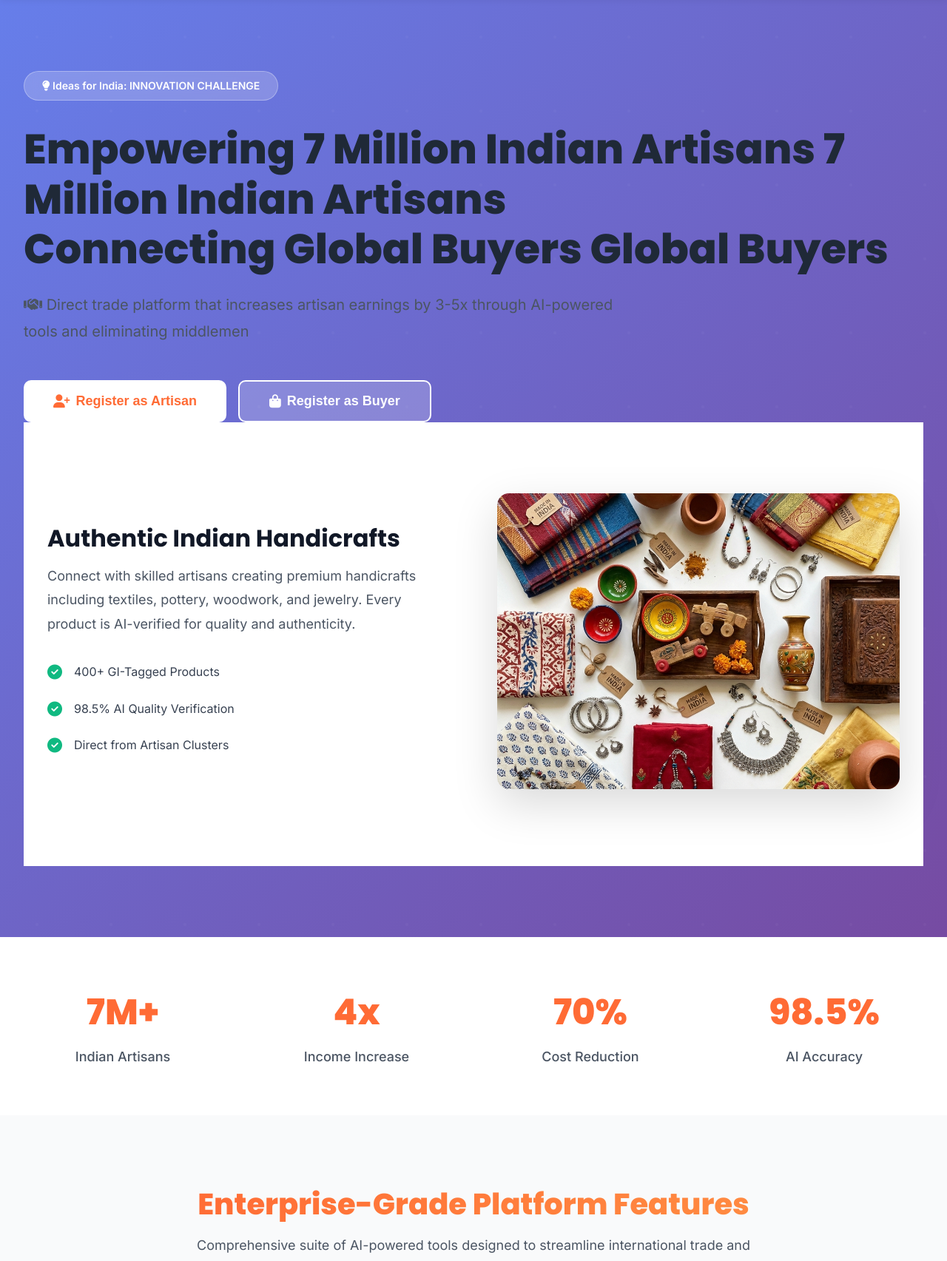
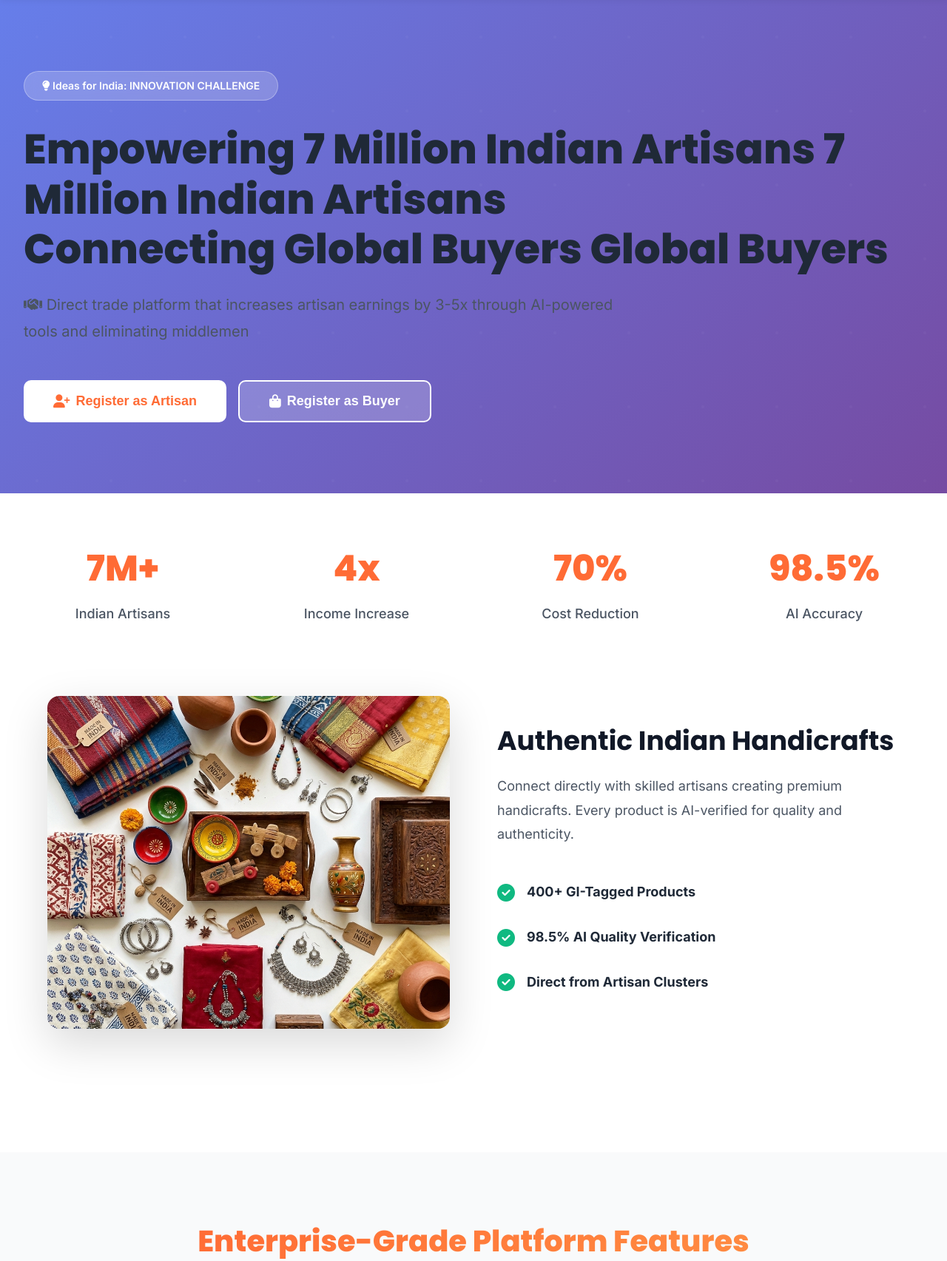
Before and after one commit to JMadhan1/-Bharathcraft, a Flask app: page / in a window 1280 px wide. Shown: the part 93-1798 px from the top of the page at 74% size. Run offline with Flask 3, Linux system fonts and the light colour scheme; some libraries are stand-ins or nearby versions.

Commit message:
Final: Professional homepage with images - Restored clean professional homepage design - Added handicrafts showcase section with image - Professional layout with image + content grid - Features: 400+ GI products, 98.5% AI verification, Direct from artisans - Clean, enterprise-ready presentation - All images integrated professionally

```diff
--- a/templates/index.html
+++ b/templates/index.html
@@ -396,37 +396,7 @@
                 </button>
             </div>
         </div>
-
-
-    <!-- Showcase Section with Images -->
-    <section class="showcase-section" style="padding: 6rem 2rem; background: white;">
-        <div style="max-width: 1400px; margin: 0 auto; display: grid; grid-template-columns: 1fr 1fr; gap: 4rem; align-items: center;">
-            <div>
-                <h3 style="font-size: 2rem; font-weight: 700; color: var(--gray-900); margin-bottom: 1rem;">Authentic Indian Handicrafts</h3>
-                <p style="font-size: 1.125rem; color: var(--gray-600); line-height: 1.8; margin-bottom: 1.5rem;">
-                    Connect with skilled artisans creating premium handicrafts including textiles, pottery, woodwork, and jewelry.
-                    Every product is AI-verified for quality and authenticity.
-                </p>
-                <ul style="list-style: none; padding: 0;">
-                    <li style="padding: 0.75rem 0; display: flex; align-items: center; gap: 1rem; color: var(--gray-700);">
-                        <i class="fas fa-check-circle" style="color: var(--success); font-size: 1.25rem;"></i>
-                        400+ GI-Tagged Products
-                    </li>
-                    <li style="padding: 0.75rem 0; display: flex; align-items: center; gap: 1rem; color: var(--gray-700);">
-                        <i class="fas fa-check-circle" style="color: var(--success); font-size: 1.25rem;"></i>
-                        98.5% AI Quality Verification
-                    </li>
-                    <li style="padding: 0.75rem 0; display: flex; align-items: center; gap: 1rem; color: var(--gray-700);">
-                        <i class="fas fa-check-circle" style="color: var(--success); font-size: 1.25rem;"></i>
-                        Direct from Artisan Clusters
-                    </li>
-                </ul>
-            </div>
-            <div>
-                <img src="/static/images/handicrafts.png" alt="Indian Handicrafts Collection" style="width: 100%; height: 400px; object-fit: cover; border-radius: 16px; box-shadow: 0 20px 60px rgba(0,0,0,0.15);">
-            </div>
-        </div>
-    </section></section>
+    </section>
 
     <!-- Stats Section -->
     <section class="stats-section">
@@ -448,7 +418,25 @@
                 <div class="stat-label">AI Accuracy</div>
             </div>
         </div>
-    </section>
+
+
+    <!-- Showcase Section with Image -->
+    <section style="padding: 6rem 2rem; background: white;">
+        <div style="max-width: 1400px; margin: 0 auto; display: grid; grid-template-columns: 1fr 1fr; gap: 4rem; align-items: center;">
+            <div>
+                <img src="/static/images/handicrafts.png" alt="Premium Indian Handicrafts" style="width: 100%; height: 450px; object-fit: cover; border-radius: 16px; box-shadow: 0 20px 60px rgba(0,0,0,0.15);">
+            </div>
+            <div>
+                <h3 style="font-size: 2.25rem; font-weight: 700; color: var(--gray-900); margin-bottom: 1.5rem; font-family: 'Poppins', sans-serif;">Authentic Indian Handicrafts</h3>
+                <p style="font-size: 1.125rem; color: var(--gray-600); line-height: 1.8; margin-bottom: 2rem;">Connect directly with skilled artisans creating premium handicrafts. Every product is AI-verified for quality and authenticity.</p>
+                <ul style="list-style: none; padding: 0;">
+                    <li style="padding: 1rem 0; display: flex; align-items: center; gap: 1rem;"><i class="fas fa-check-circle" style="color: var(--success); font-size: 1.5rem;"></i><span style="font-size: 1.125rem;"><strong>400+ GI-Tagged Products</strong></span></li>
+                    <li style="padding: 1rem 0; display: flex; align-items: center; gap: 1rem;"><i class="fas fa-check-circle" style="color: var(--success); font-size: 1.5rem;"></i><span style="font-size: 1.125rem;"><strong>98.5% AI Quality Verification</strong></span></li>
+                    <li style="padding: 1rem 0; display: flex; align-items: center; gap: 1rem;"><i class="fas fa-check-circle" style="color: var(--success); font-size: 1.5rem;"></i><span style="font-size: 1.125rem;"><strong>Direct from Artisan Clusters</strong></span></li>
+                </ul>
+            </div>
+        </div>
+    </section></section>
 
     <!-- Features Section -->
     <section class="features-section">
```
Also changed, not shown: templates/index-professional.html (+19 -1 lines).
